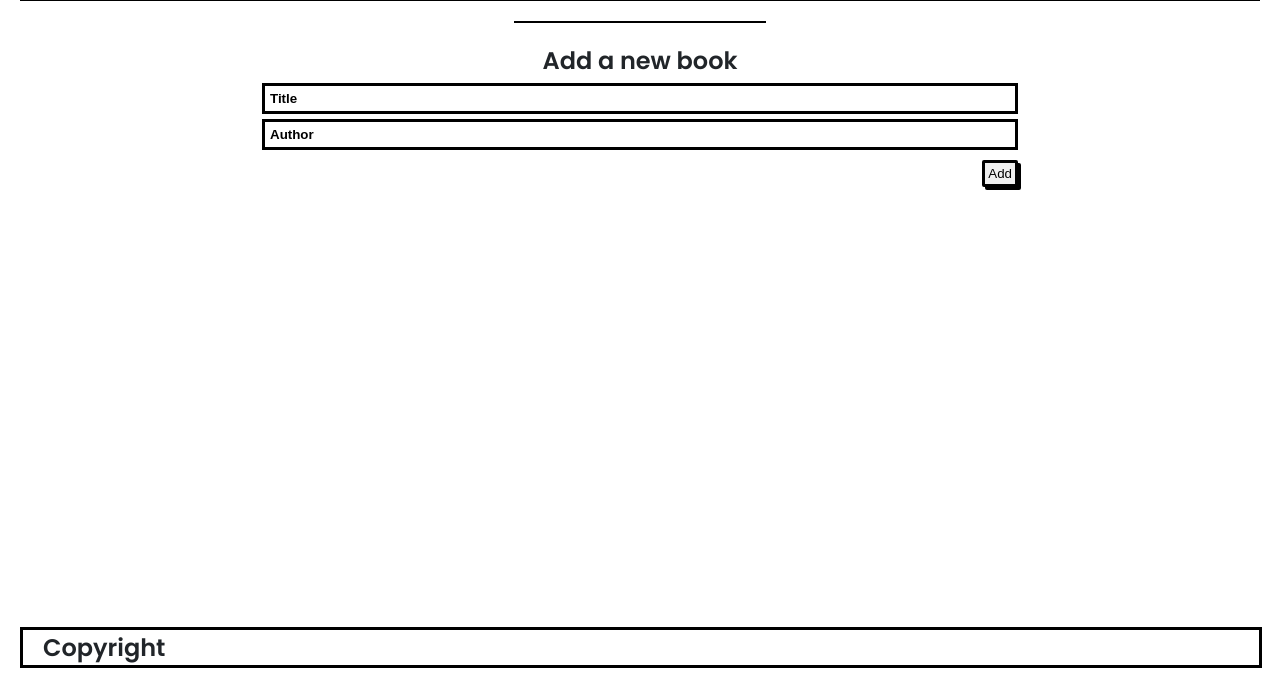
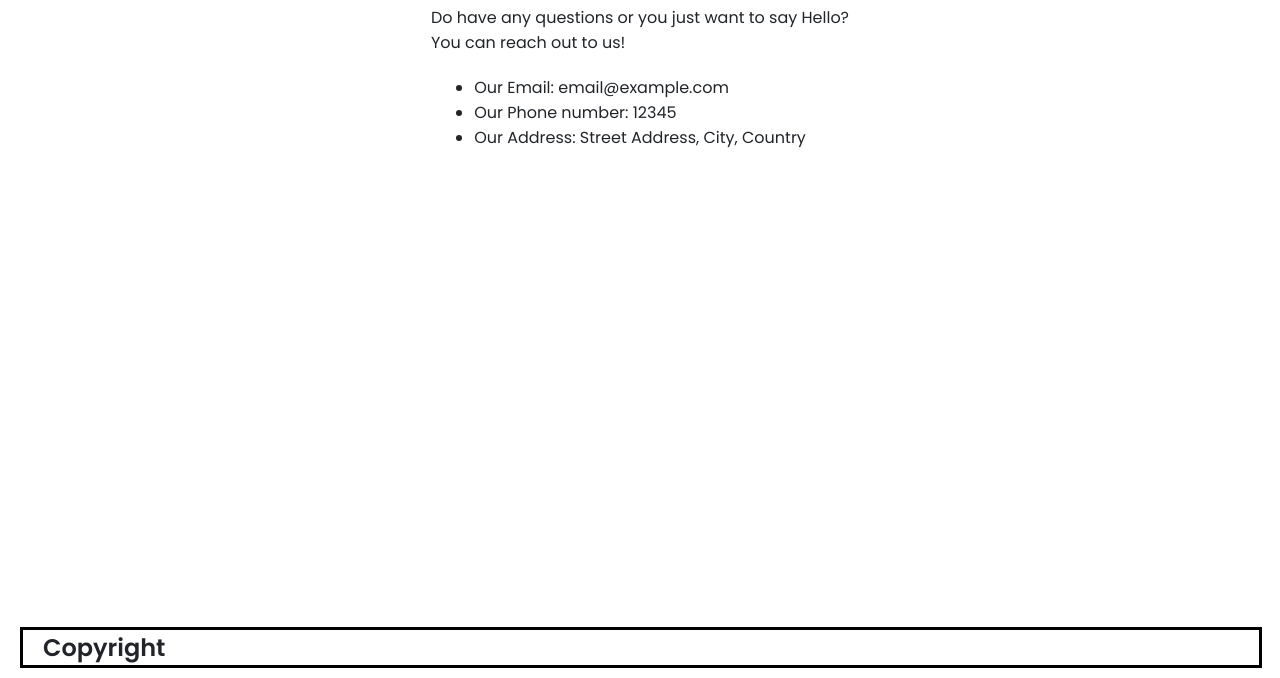
Before and after one commit to mirouhml/awesome-books, a plain HTML site: page index.html in a window 1280 px wide. Shown: the part 122-800 px from the top of the page. Drawn offline with Linux system fonts and the light colour scheme.

Commit message:
Add contact informations

```diff
--- a/index.html
+++ b/index.html
@@ -45,7 +45,13 @@
         </div>
     </section>
     <section class="contact-section" id="contact">
-
+        <h2>Conctact Information</h2>
+        <p>Do have any questions or you just want to say Hello? <br/> You can reach out to us!</p>
+        <ul>
+            <li>Our Email: email@example.com</li>
+            <li>Our Phone number: 12345</li>
+            <li>Our Address: Street Address, City, Country</li>
+        </ul>
     </section>
     <footer class="copyright">
         <h2>Copyright</h2>
--- a/style.css
+++ b/style.css
@@ -5,7 +5,6 @@
   box-sizing: border-box;
   padding: 0;
   margin: 0;
-  list-style: none;
 }
 
 html {
@@ -23,7 +22,7 @@ body {
 }
 
 .add-book-section {
-  display: flex;
+  display: none;
   flex-direction: column;
   gap: 5px;
   font-size: 1rem;
@@ -37,6 +36,10 @@ body {
 .button-div {
   display: flex;
   justify-content: end;
+}
+
+.books-section {
+  display: none;
 }
 
 .books-section ul {
@@ -129,6 +132,7 @@ input[type=text] {
   display: flex;
   justify-content: center;
   align-items: center;
+  list-style: none;
 }
 
 .menu hr {
@@ -162,3 +166,10 @@ input[type=text] {
   margin-left: 20px;
   flex-grow: 1;
 }
+
+.contact-section {
+  display: flex;
+  flex-direction: column;
+  align-items: center;
+  gap: 20px;
+}
```
